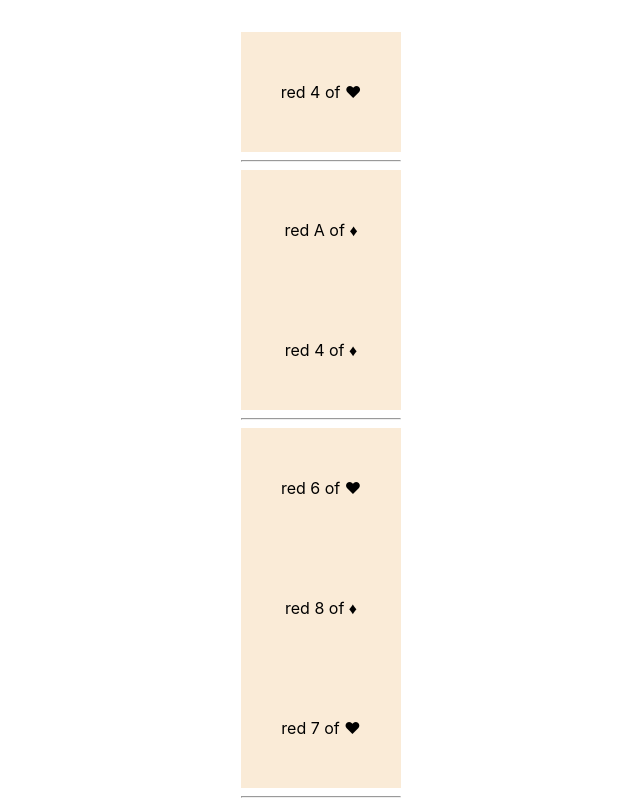
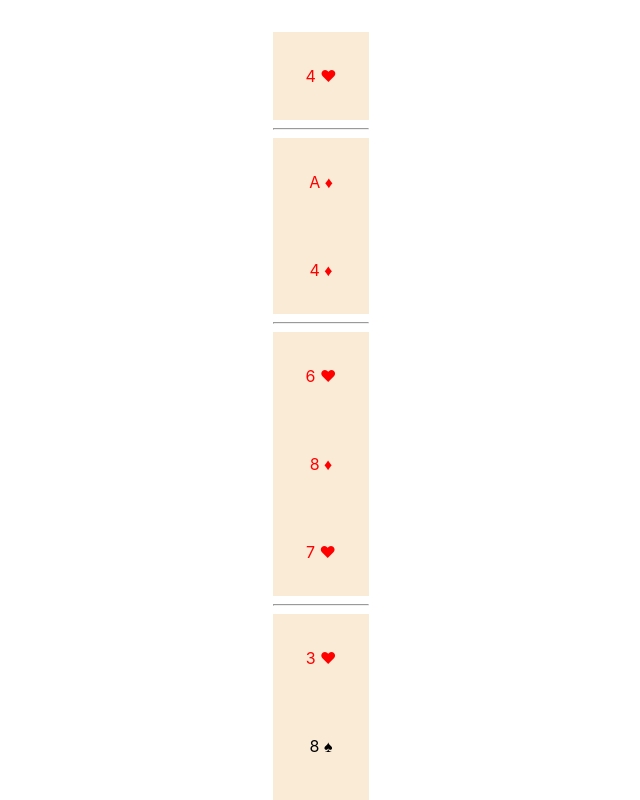
Before and after one commit to maxpasqualis/solitaire-js, a React (Vite) app: page / in a window 1280 px wide. Shown: the top 800 px of the page, without its empty margins (319-959 px from the left). Built offline with nearby package versions, Linux system fonts and the light colour scheme.

Commit message:
Render cards in a more readable format

```diff
--- a/src/behavior/cardObj.js
+++ b/src/behavior/cardObj.js
@@ -6,7 +6,7 @@ class CardObj {
   }
 
   toString() {
-    return `${this.color.value} ${this.type.value} of ${this.suit.value}`;
+    return `${this.type.value} ${this.suit.value}`;
   }
 }
 
--- a/src/components/Card.jsx
+++ b/src/components/Card.jsx
@@ -10,8 +10,14 @@ import "./styles/Card.css"
 class Card extends React.Component {
     render() {
         const card = new CardObj(this.props.color, this.props.suit, this.props.type)
-        return <div className="card">
-            <p>{card.toString()}</p>
+        let className = "card"
+        if (card.color.value === "red") {
+            className += " red"
+        } else {
+            className += " black"
+        }
+        return <div className={className}>
+            {card.toString()}
         </div>
     }
 }
--- a/src/components/styles/Card.css
+++ b/src/components/styles/Card.css
@@ -1,4 +1,11 @@
 .card {
     background-color: antiquewhite;
+}
+
+.red {
+    color: red;
+}
+
+.black {
     color: black;
 }
```
